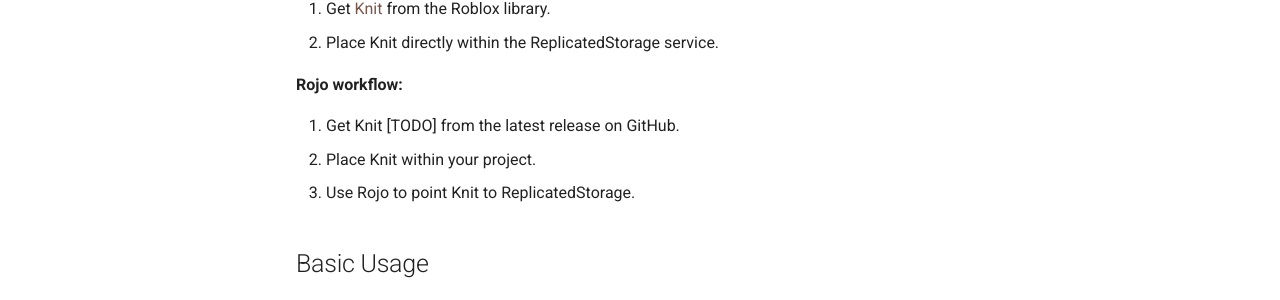
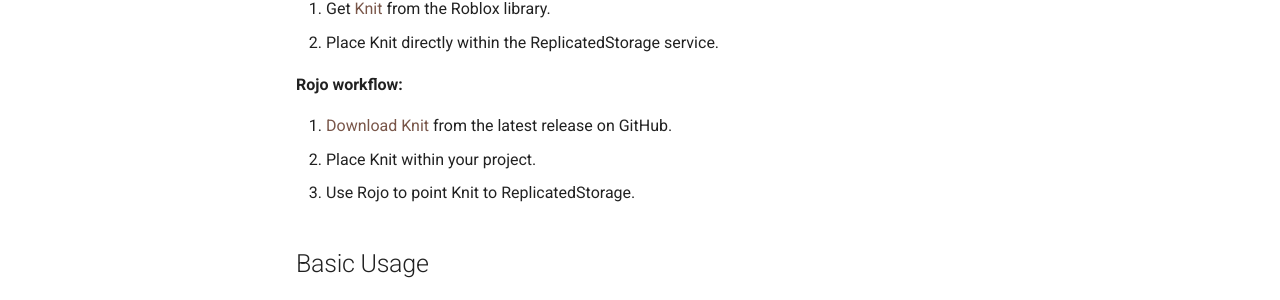
Before and after one commit to Sleitnick/Knit, an MkDocs documentation site: the page built from docs/gettingstarted.md, in a window 1280 px wide and 900 px high. Shown: the part 343-643 px from the top of the window. Built offline with MkDocs 1.6.1 and Material for MkDocs 9.7.7, drawn with Linux system fonts in a browser that asks for light colours.

Commit message:
Download link

```diff
--- a/docs/gettingstarted.md
+++ b/docs/gettingstarted.md
@@ -9,7 +9,7 @@
 
 **Rojo workflow:**
 
-1. Get Knit [TODO] from the latest release on GitHub.
+1. [Download Knit](https://github.com/Sleitnick/Knit/releases/latest/download/knit.zip) from the latest release on GitHub.
 1. Place Knit within your project.
 1. Use Rojo to point Knit to ReplicatedStorage.
 
```
